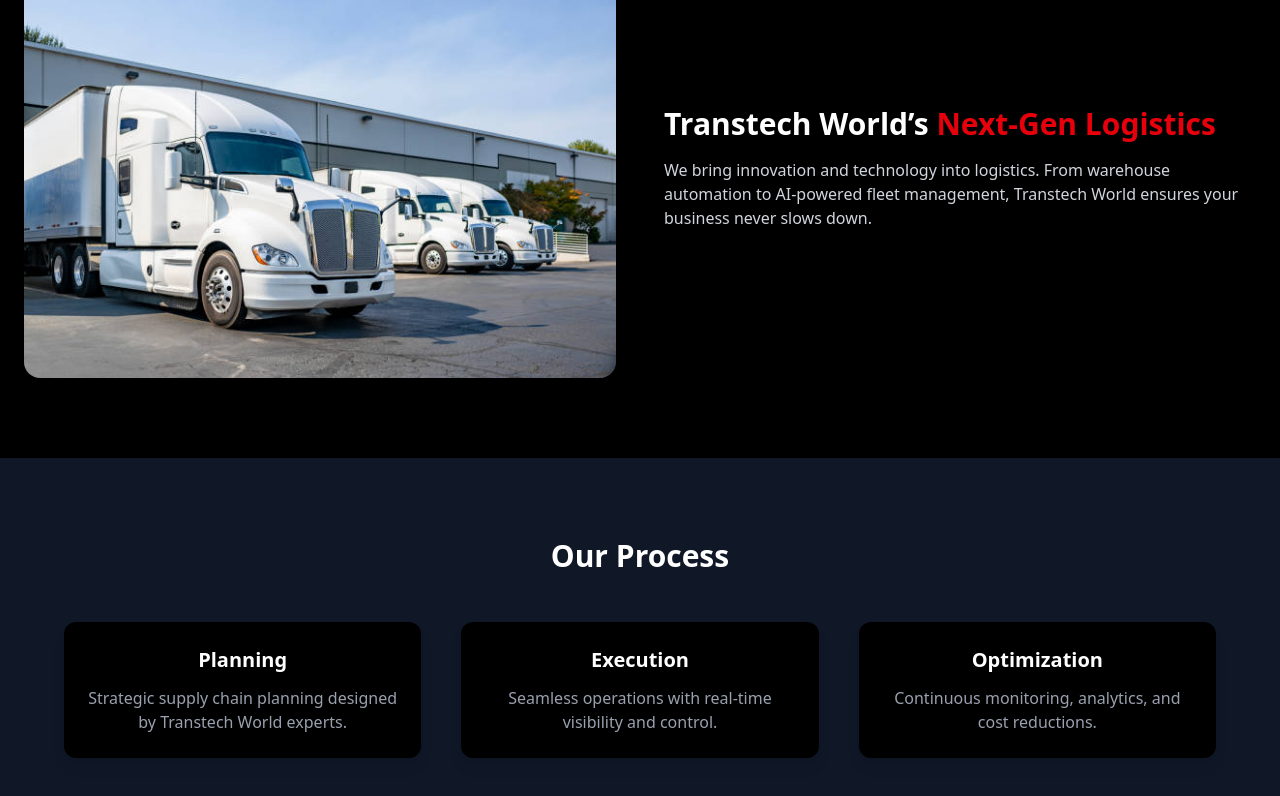
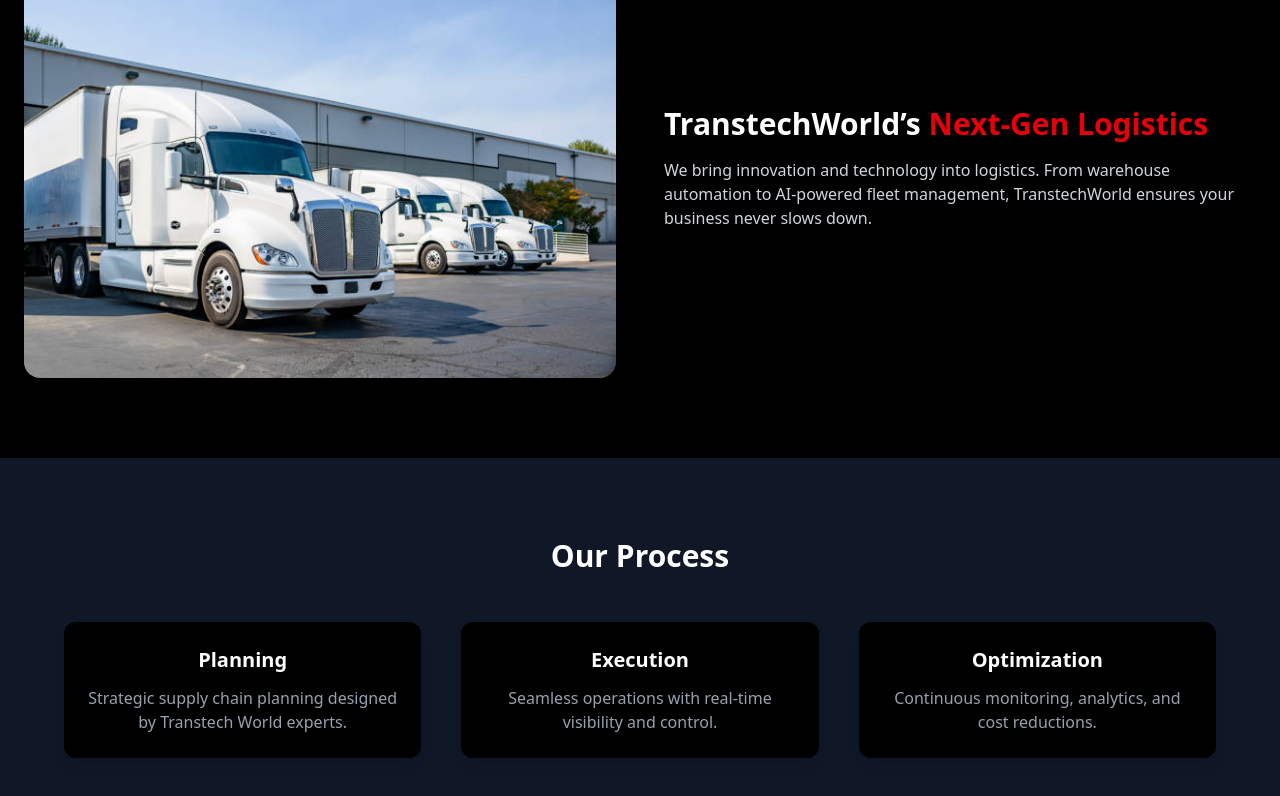
Before and after one commit to Shubham-juris/transtrac-world, a React (Vite) app: page /services in a window 1280 px wide. Shown: the part 1897-2693 px from the top of the page. Built offline with nearby package versions, Linux system fonts and the light colour scheme.

Commit message:
Update ImageWithText.jsx

```diff
--- a/src/components/servicesComponents/ImageWithText.jsx
+++ b/src/components/servicesComponents/ImageWithText.jsx
@@ -8,7 +8,7 @@
       <div className="max-w-7xl mx-auto grid md:grid-cols-2 gap-12 items-center px-6">
         <motion.img
           src={serviceImg}
-          alt="Transtech World Services"
+          alt="TranstechWorld Services"
           className="rounded-2xl shadow-lg"
           initial={{ opacity: 0, x: -80 }}
           animate={{ opacity: 1, x: 0 }}
@@ -21,11 +21,11 @@
           transition={{ duration: 0.8 }}
         >
           <h2 className="text-3xl font-bold mb-4">
-            Transtech World’s <span className="text-red-600">Next-Gen Logistics</span>
+            TranstechWorld’s <span className="text-red-600">Next-Gen Logistics</span>
           </h2>
           <p className="text-gray-300 mb-6">
             We bring innovation and technology into logistics. From warehouse
-            automation to AI-powered fleet management, Transtech World ensures
+            automation to AI-powered fleet management, TranstechWorld ensures
             your business never slows down.
           </p>
 
```
